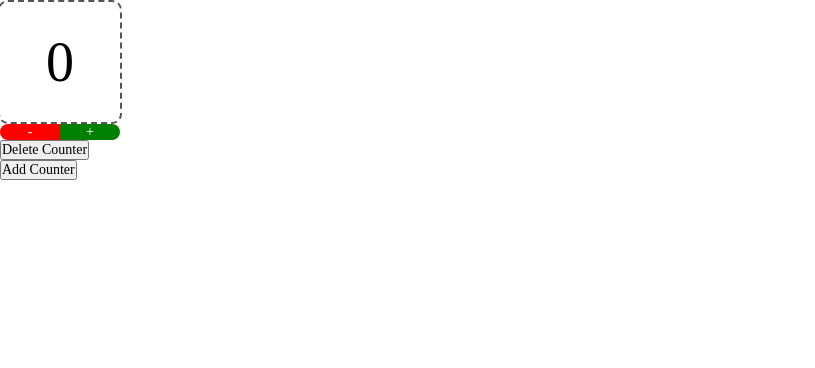
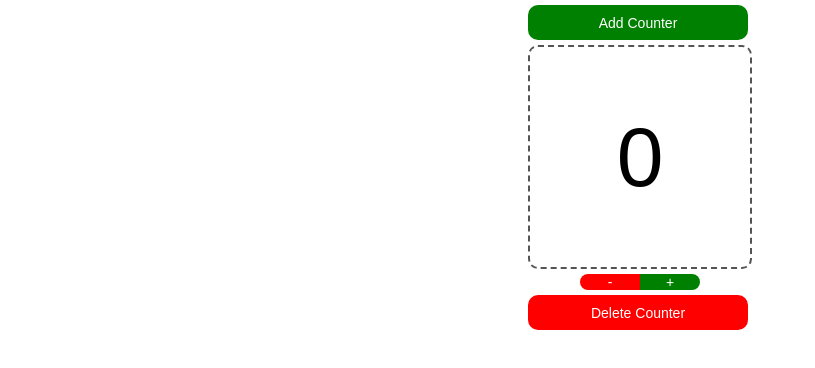
Before and after one commit to nastenka-28-10/React_Environment, a React app: page / in a window 1280 px wide. Shown: the top 368 px of the page, without its empty margins (0-815 px from the left). Built offline with nearby package versions, Linux system fonts and the light colour scheme.

Commit message:
added some style

```diff
--- a/src/components/Counter/Counter.scss
+++ b/src/components/Counter/Counter.scss
@@ -1,22 +1,23 @@
 .counter{
   display:flex;
-  width: 120px;
   flex-direction: column;
   align-items: center;
 
   &-value{
     display: flex;
+    margin-bottom: 5px;
     align-items: center;
     justify-content: center;
-    width: 120px;
-    height:120px;
-    font-size: 4rem;
+    width: 220px;
+    height:220px;
+    font-size: 6rem;
     border:2px #545454 dashed;
     border-radius: 10px;
   }
 
   &-buttons{
     display:flex;
+    margin-bottom: 5px;
     border-radius: 15px;
     cursor: pointer;
     user-select: none;
--- a/src/components/CounterList/CounterList.js
+++ b/src/components/CounterList/CounterList.js
@@ -9,14 +9,14 @@ const CounterItems = ({ counters, onAddCounter, onDeleteCounter }) => {
         return(
             <div key={ index }>
                 <Counter index = { index }/>
-                <button onClick={ onDeleteCounterCallback }>Delete Counter</button>
+                <button className="counters-number counters-number__delete" onClick={ onDeleteCounterCallback }>Delete Counter</button>
             </div>
             )
     })
     return (
         <div >
+            <button className="counters-number counters-number__add" onClick={ onAddCounter }>Add Counter</button>
             { counterItems }
-            <button onClick={ onAddCounter }>Add Counter</button>
         </div>
     )
 }
--- a/src/components/CounterList/CounterList.scss
+++ b/src/components/CounterList/CounterList.scss
@@ -0,0 +1,28 @@
+.counters-number{
+  width: 220px;
+  height: 35px;
+  cursor: pointer;
+  border: none;
+  margin-bottom:5px;
+  color: white;
+  border-radius: 10px;
+
+  &__add{
+    margin-top: 5px;
+    background-color: green;
+  }
+
+  &__delete{
+    background-color: red;
+  }
+
+  &__add:active{
+    background-color: #B1F7A6;
+    color: black;
+  }
+
+  &__delete:active{
+    background-color: #F7A6A6;
+    color: black;
+  }
+}
--- a/src/components/main/App.js
+++ b/src/components/main/App.js
@@ -12,7 +12,9 @@ export default class App extends Component {
 
     render() {
         return(
-            <CounterList />
+            <div className="wrapper">
+                <CounterList />
+            </div>
         )
     }
 }
--- a/src/components/main/App.scss
+++ b/src/components/main/App.scss
@@ -1,6 +1,13 @@
 *{
-  font-family: 'Arial, sans-serif';
+  font-family: Arial, sans-serif;
   margin: 0;
   padding: 0;
   font-size: 14px;
+  outline: 0;
 }
+
+.wrapper{
+  display: flex;
+  justify-content: center;
+  width:100%;
+}
```
